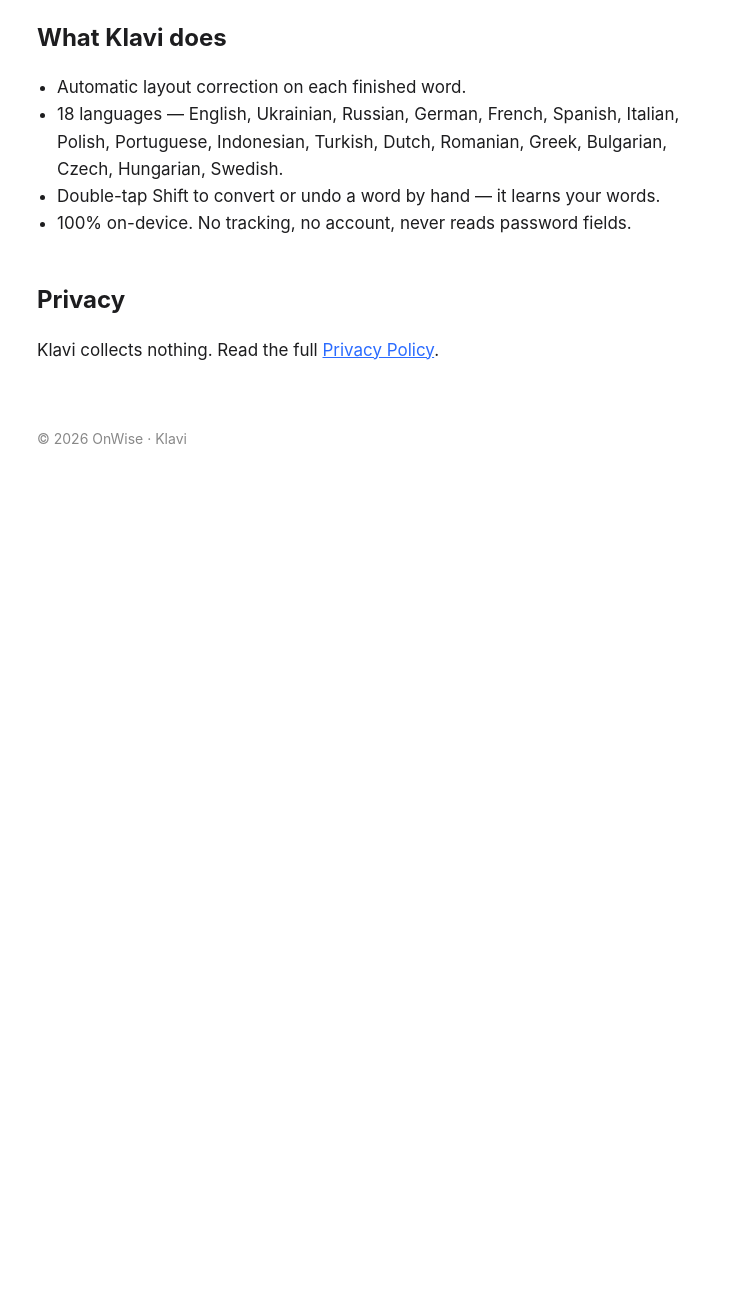
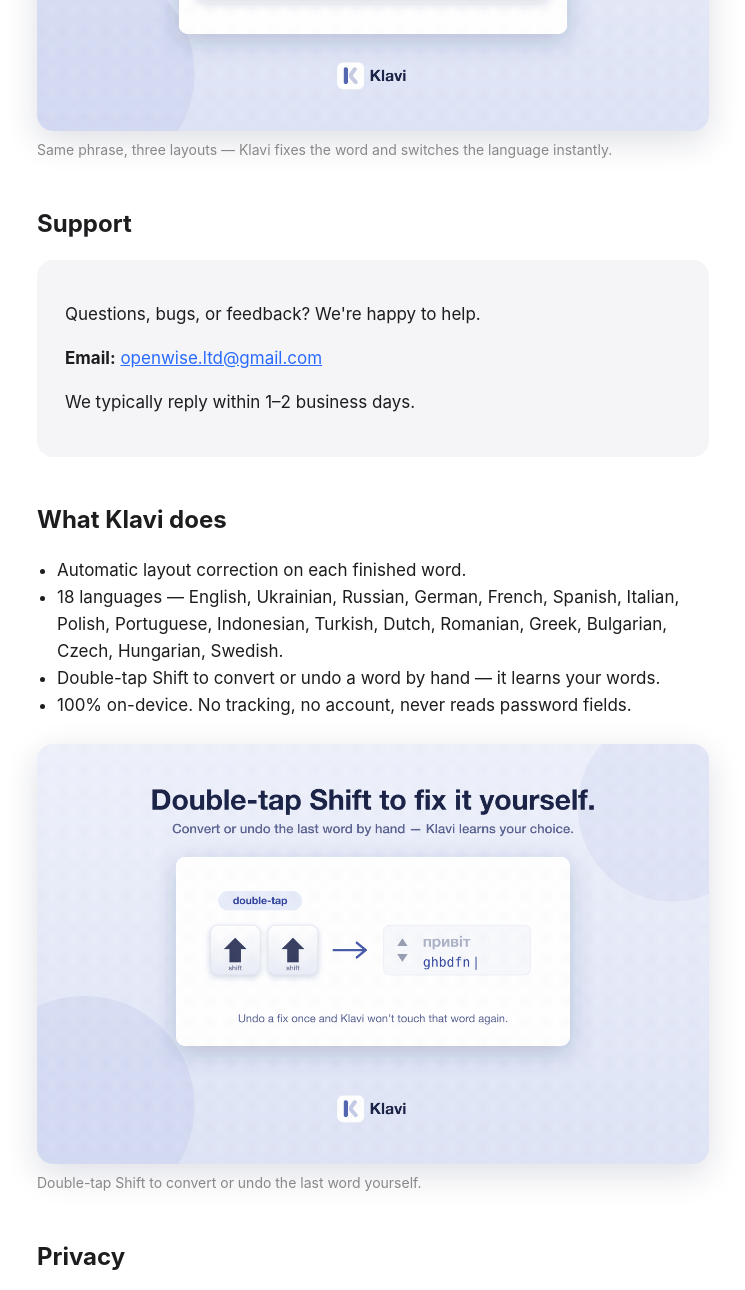
Before and after one commit to onwise-io/klavi-site, a plain HTML site: page index.html in a window 1280 px wide. Shown: the part 680-1970 px from the top of the page, without its empty margins (267-1012 px from the left). Before the commit the page ends 1194 px from the top, so only its background shows below. Drawn offline with Linux system fonts and the light colour scheme.

Commit message:
Add animated demos to landing page (hero + double-tap), 3 languages

```diff
--- a/index.html
+++ b/index.html
@@ -18,7 +18,10 @@
   .wrap { max-width: 720px; margin: 0 auto; padding: 64px 24px; }
   .logo { width: 96px; height: 96px; display: block; }
   h1 { font-size: 40px; letter-spacing:-.02em; margin: 28px 0 6px; }
-  .tag { font-size: 21px; color:#555; margin: 0 0 40px; }
+  .tag { font-size: 21px; color:#555; margin: 0 0 32px; }
+  .demo { width:100%; height:auto; border-radius:16px; display:block; margin:24px 0 8px;
+          box-shadow: 0 10px 34px rgba(20,30,70,.14); }
+  .demo + .cap { font-size:14px; color:#888; margin:0 0 24px; }
   h2 { font-size: 24px; margin: 44px 0 10px; }
   ul { padding-left: 20px; }
   a { color: #2a6bff; }
@@ -35,6 +38,9 @@
   <h1>Klavi</h1>
   <p class="tag">Type in the wrong keyboard layout? Klavi fixes the word and switches the layout automatically — across 18 languages, fully on your device.</p>
 
+  <img class="demo" src="shot1.gif" alt="Klavi fixing a mistyped word and switching the layout across Ukrainian, Russian and Greek" width="1280" height="800" loading="lazy">
+  <p class="cap">Same phrase, three layouts — Klavi fixes the word and switches the language instantly.</p>
+
   <h2>Support</h2>
   <div class="card">
     <p>Questions, bugs, or feedback? We're happy to help.</p>
@@ -50,6 +56,9 @@
     <li>100% on-device. No tracking, no account, never reads password fields.</li>
   </ul>
 
+  <img class="demo" src="shot5.gif" alt="Double-tap Shift to convert the last word by hand, shown for Ukrainian, Russian and Greek" width="1280" height="800" loading="lazy">
+  <p class="cap">Double-tap Shift to convert or undo the last word yourself.</p>
+
   <h2>Privacy</h2>
   <p>Klavi collects nothing. Read the full <a href="privacy.html">Privacy Policy</a>.</p>
 
```
Also changed, not shown: shot1.gif (added), shot5.gif (added).
